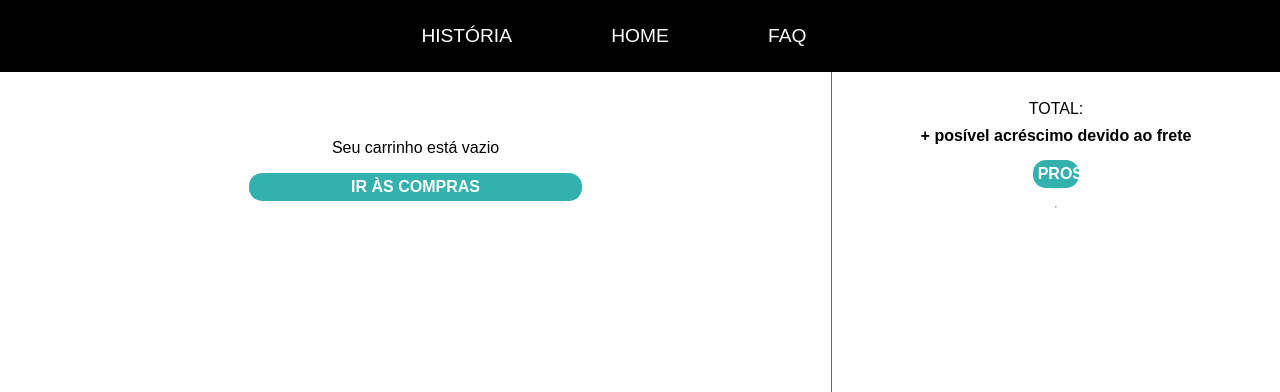
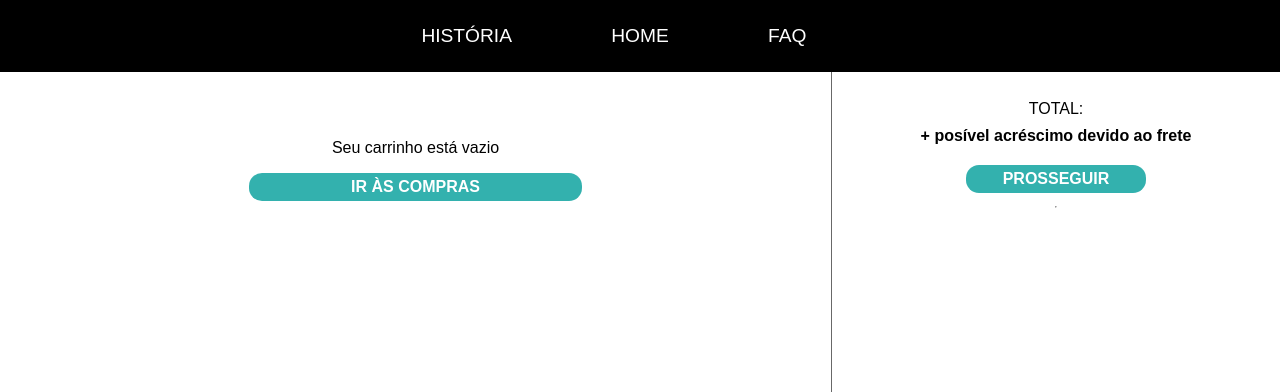
Before and after one commit to gabrieliromagnarita/TCC, a Flask app: page /carrinho-render in a window 1280 px wide. Shown: the part 105-497 px from the top of the page. Run offline with Flask 3, Linux system fonts and the light colour scheme; parts of the project's set-up code (start-up, migrations or seed data) failed here and were passed over.

Commit message:
front carrinho

```diff
--- a/static/estilo.css
+++ b/static/estilo.css
@@ -1024,12 +1024,12 @@ details > p{
     display: flex;
     justify-content: space-between;
     flex-direction: column;
-    width: 95%;
+    width: 100%;
 }
 
 .carrinho-right-infos{
     display: flex;
-    flex-direction: column;
+    flex-direction: column; /* o problema tá aqui */
     justify-content: space-between;
     width: 100%;
     margin: 5px 0;
@@ -1056,28 +1056,28 @@ details > p{
     margin: 3% 0 0 5%;
     text-align: center;
     margin: 10px 0 5px 0;
-    /* width: 100%;
-    text-align: center;
+    width: 100%;
+    /* text-align: center;
     margin: 5px 0; */
 }
 
 .text-carrinho-right{
     font-weight: bold;
-    align-self: center;
+    /* align-self: center; */
     margin: 1% 0 2% 0;
     margin-bottom: 10px;
-    /* width: 100%;
+    width: 100%;
     text-align: center;
-    margin: 5px 0; */
+    /* margin: 5px 0; */
 }
 
 .carrinho-btn{
     display: flex;
     justify-content: center;
-    margin-bottom: 10px;
-    /* width: 100%;
+    /* margin-bottom: 10px; */
+    width: 100%;
     text-align: center;
-    margin: 5px 0; */
+    margin: 5px 0;
 }
 
 .btn-finalizar{
```
